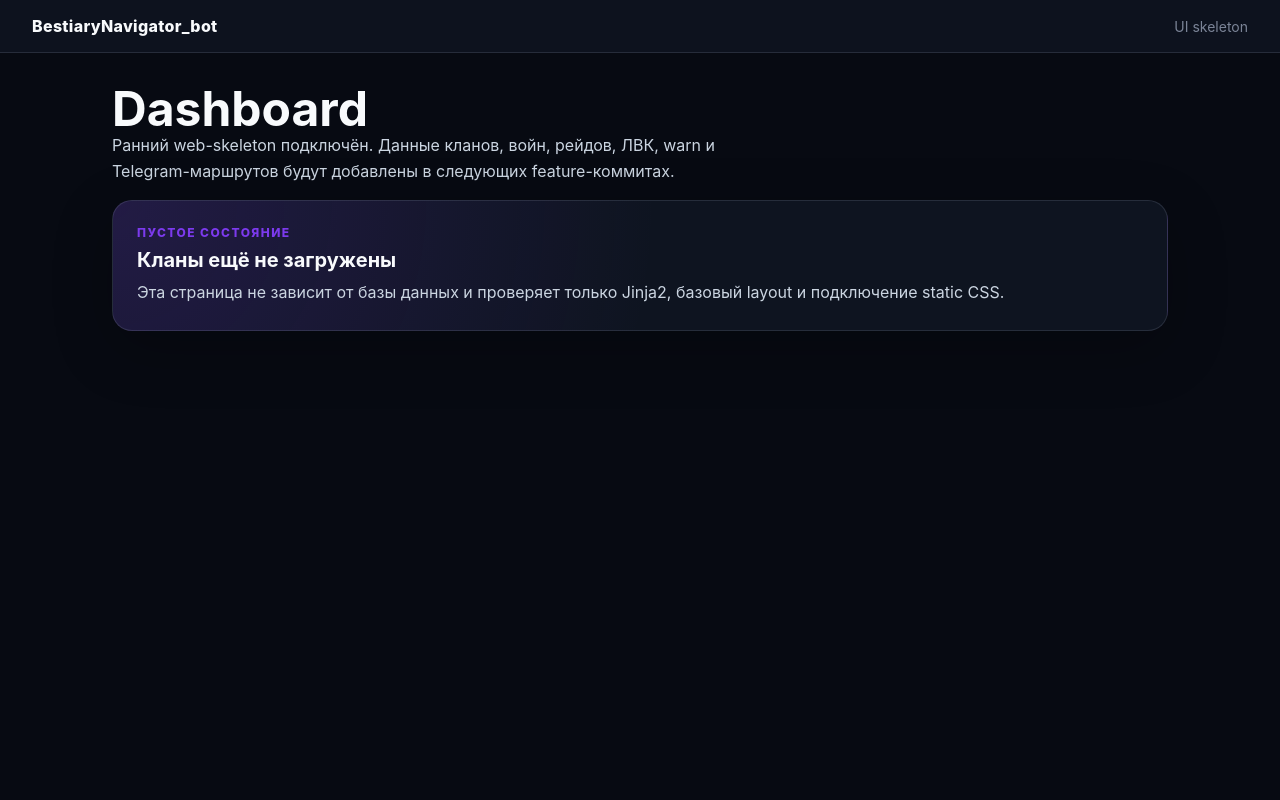
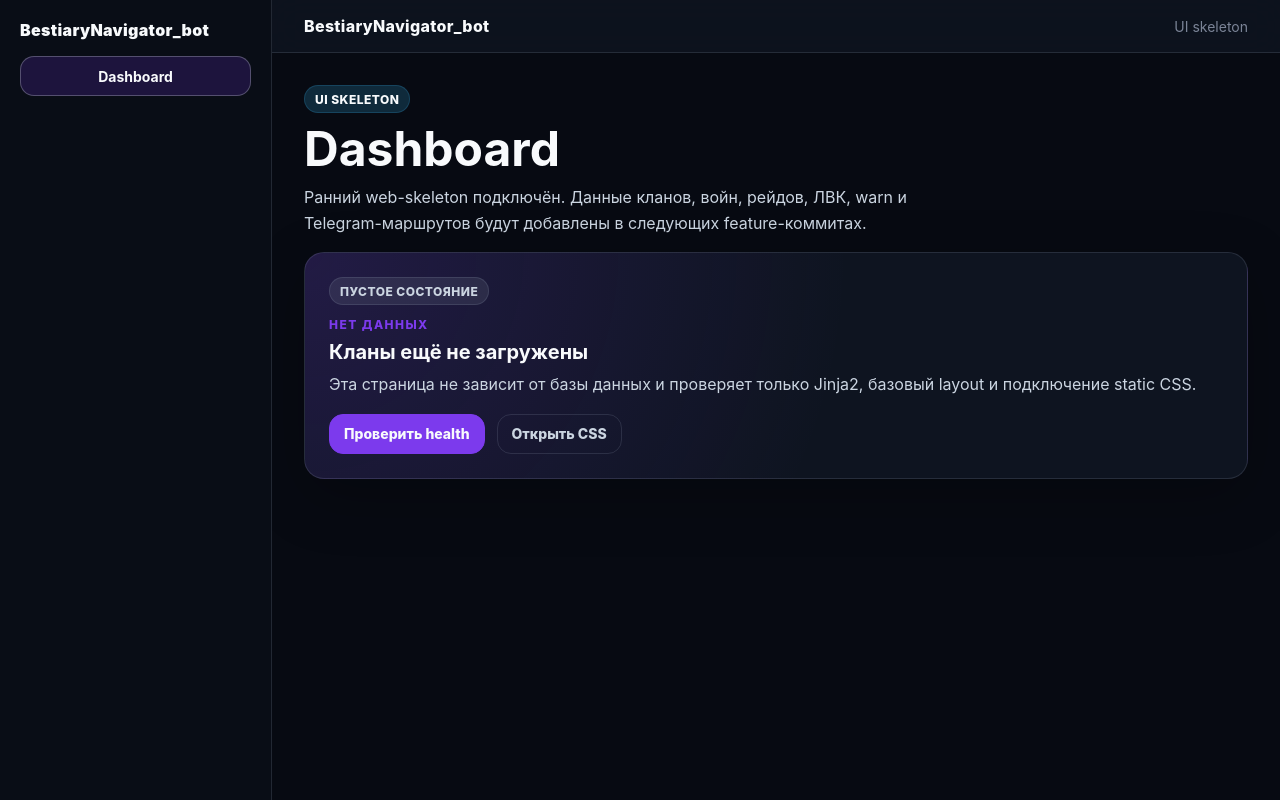
Before and after one commit to BangkokToD/BestiaryNavigator_bot, a FastAPI app: page / in a window 1280 px wide. Run offline with FastAPI, Linux system fonts and the light colour scheme.

Commit message:
feat(ui): add base bn layout components

```diff
--- a/frontend/static/css/components.css
+++ b/frontend/static/css/components.css
@@ -1,5 +1,56 @@
-.bn-shell {
+.bn-layout {
+  display: grid;
   min-height: 100vh;
+  background: var(--bn-bg-page);
+}
+
+.bn-layout__content {
+  min-width: 0;
+}
+
+.bn-sidebar {
+  border-bottom: 1px solid var(--bn-border-soft);
+  background: var(--bn-bg-sidebar);
+  padding: 1rem;
+}
+
+.bn-sidebar__brand {
+  display: inline-flex;
+  align-items: center;
+  gap: 0.5rem;
+  font-weight: 900;
+  letter-spacing: 0.02em;
+  text-decoration: none;
+}
+
+.bn-sidebar__nav {
+  display: flex;
+  gap: 0.5rem;
+  overflow-x: auto;
+  padding-top: 1rem;
+}
+
+.bn-sidebar__link {
+  display: inline-flex;
+  align-items: center;
+  justify-content: center;
+  min-height: 2.5rem;
+  border: 1px solid var(--bn-border-soft);
+  border-radius: var(--bn-radius-md);
+  background: var(--bn-bg-surface);
+  color: var(--bn-text-soft);
+  font-size: 0.875rem;
+  font-weight: 700;
+  padding: 0.625rem 0.875rem;
+  text-decoration: none;
+  white-space: nowrap;
+}
+
+.bn-sidebar__link:hover,
+.bn-sidebar__link[aria-current="page"] {
+  border-color: var(--bn-border-strong);
+  background: var(--bn-primary-soft);
+  color: var(--bn-text-main);
 }
 
 .bn-topbar {
@@ -9,6 +60,7 @@
   gap: 1rem;
   border-bottom: 1px solid var(--bn-border-soft);
   background: var(--bn-topbar-bg);
+  backdrop-filter: blur(16px);
   padding: 1rem;
 }
 
@@ -23,10 +75,10 @@
   font-size: 0.875rem;
 }
 
-.bn-main {
+.bn-page {
   width: min(1120px, 100%);
   margin: 0 auto;
-  padding: 1.25rem 1rem 2rem;
+  padding: 1.25rem 1rem 2.5rem;
 }
 
 .bn-section {
@@ -55,6 +107,17 @@
   padding: 1rem;
 }
 
+.bn-card:hover {
+  border-color: var(--bn-border-strong);
+}
+
+.bn-card__header,
+.bn-card__body,
+.bn-card__footer {
+  display: grid;
+  gap: 0.75rem;
+}
+
 .bn-card__eyebrow {
   margin: 0 0 0.5rem;
   color: var(--bn-primary);
@@ -75,16 +138,126 @@
   line-height: 1.6;
 }
 
+.bn-badge {
+  display: inline-flex;
+  align-items: center;
+  width: fit-content;
+  min-height: 1.75rem;
+  border: 1px solid var(--bn-border-soft);
+  border-radius: 999px;
+  background: var(--bn-status-muted-soft);
+  color: var(--bn-text-soft);
+  font-size: 0.75rem;
+  font-weight: 800;
+  letter-spacing: 0.04em;
+  padding: 0.25rem 0.625rem;
+  text-transform: uppercase;
+}
+
+.bn-badge--info {
+  border-color: var(--bn-status-info-soft);
+  background: var(--bn-status-info-soft);
+  color: var(--bn-text-main);
+}
+
+.bn-badge--muted {
+  border-color: var(--bn-border-soft);
+  background: var(--bn-status-muted-soft);
+  color: var(--bn-text-soft);
+}
+
+.bn-button {
+  display: inline-flex;
+  align-items: center;
+  justify-content: center;
+  min-height: 2.5rem;
+  border: 1px solid var(--bn-border-soft);
+  border-radius: var(--bn-radius-md);
+  background: var(--bn-bg-surface-2);
+  color: var(--bn-text-main);
+  cursor: pointer;
+  font: inherit;
+  font-size: 0.875rem;
+  font-weight: 800;
+  padding: 0.625rem 0.875rem;
+  text-decoration: none;
+}
+
+.bn-button:hover {
+  border-color: var(--bn-border-strong);
+  background: var(--bn-bg-surface-3);
+}
+
+.bn-button:focus-visible,
+.bn-sidebar__link:focus-visible,
+.bn-brand:focus-visible,
+.bn-sidebar__brand:focus-visible {
+  outline: 2px solid var(--bn-status-info);
+  outline-offset: 3px;
+}
+
+.bn-button[disabled],
+.bn-button[aria-disabled="true"] {
+  color: var(--bn-text-disabled);
+  cursor: not-allowed;
+  opacity: 0.68;
+}
+
+.bn-button--primary {
+  border-color: var(--bn-primary);
+  background: var(--bn-primary);
+  color: var(--bn-text-main);
+}
+
+.bn-button--ghost {
+  background: transparent;
+  color: var(--bn-text-soft);
+}
+
+.bn-empty-state {
+  display: grid;
+  gap: 1rem;
+}
+
+.bn-empty-state__actions {
+  display: flex;
+  flex-wrap: wrap;
+  gap: 0.75rem;
+  padding-top: 0.25rem;
+}
+
 @media (min-width: 768px) {
+  .bn-layout {
+    grid-template-columns: 17rem minmax(0, 1fr);
+  }
+
+  .bn-sidebar {
+    position: sticky;
+    top: 0;
+    min-height: 100vh;
+    border-right: 1px solid var(--bn-border-soft);
+    border-bottom: 0;
+    padding: 1.25rem;
+  }
+
+  .bn-sidebar__nav {
+    display: grid;
+    overflow: visible;
+  }
+
   .bn-topbar {
     padding-inline: 2rem;
   }
 
-  .bn-main {
+  .bn-page {
     padding: 2rem;
   }
 
   .bn-card {
     padding: 1.5rem;
   }
+
+  .bn-empty-state {
+    grid-template-columns: minmax(0, 1fr);
+  }
 }
--- a/frontend/templates/base.html
+++ b/frontend/templates/base.html
@@ -7,15 +7,24 @@
     <link rel="stylesheet" href="{{ url_for('static', path='/css/app.css') }}">
   </head>
   <body>
-    <div class="bn-shell">
+    <div class="bn-layout">
+      <aside class="bn-sidebar" aria-label="Основная навигация">
+        <a class="bn-sidebar__brand" href="/">BestiaryNavigator_bot</a>
+        <nav class="bn-sidebar__nav" aria-label="Разделы">
+          <a class="bn-sidebar__link" href="/" aria-current="page">Dashboard</a>
+        </nav>
+      </aside>
+
+      <div class="bn-layout__content">
         <header class="bn-topbar">
           <a class="bn-brand" href="/">BestiaryNavigator_bot</a>
           <span class="bn-topbar__status">UI skeleton</span>
         </header>
 
-      <main class="bn-main">
+        <main class="bn-page">
           {% block content %}{% endblock %}
         </main>
       </div>
+    </div>
   </body>
 </html>
--- a/frontend/templates/dashboard/index.html
+++ b/frontend/templates/dashboard/index.html
@@ -2,7 +2,8 @@
 
 {% block content %}
   <section class="bn-section bn-dashboard" aria-labelledby="dashboard-title">
-    <div>
+    <div class="bn-card__header">
+      <span class="bn-badge bn-badge--info">UI skeleton</span>
       <h1 id="dashboard-title" class="bn-page-title">Dashboard</h1>
       <p class="bn-page-lead">
         Ранний web-skeleton подключён. Данные кланов, войн, рейдов, ЛВК,
@@ -10,13 +11,22 @@
       </p>
     </div>
 
-    <article class="bn-card">
-      <p class="bn-card__eyebrow">Пустое состояние</p>
-      <h2 class="bn-card__title">Кланы ещё не загружены</h2>
-      <p class="bn-card__text">
-        Эта страница не зависит от базы данных и проверяет только Jinja2,
-        базовый layout и подключение static CSS.
-      </p>
+    <article class="bn-card bn-empty-state">
+      <div class="bn-card__body">
+        <span class="bn-badge bn-badge--muted">Пустое состояние</span>
+        <div>
+          <p class="bn-card__eyebrow">Нет данных</p>
+          <h2 class="bn-card__title">Кланы ещё не загружены</h2>
+          <p class="bn-card__text">
+            Эта страница не зависит от базы данных и проверяет только Jinja2,
+            базовый layout и подключение static CSS.
+          </p>
+        </div>
+        <div class="bn-empty-state__actions">
+          <a class="bn-button bn-button--primary" href="/health">Проверить health</a>
+          <a class="bn-button bn-button--ghost" href="/static/css/app.css">Открыть CSS</a>
+        </div>
+      </div>
     </article>
   </section>
 {% endblock %}
```
Also changed, not shown: tests/test_web_skeleton.py (+17 -0 lines). Lines whose indentation alone changed are shown as unchanged.
